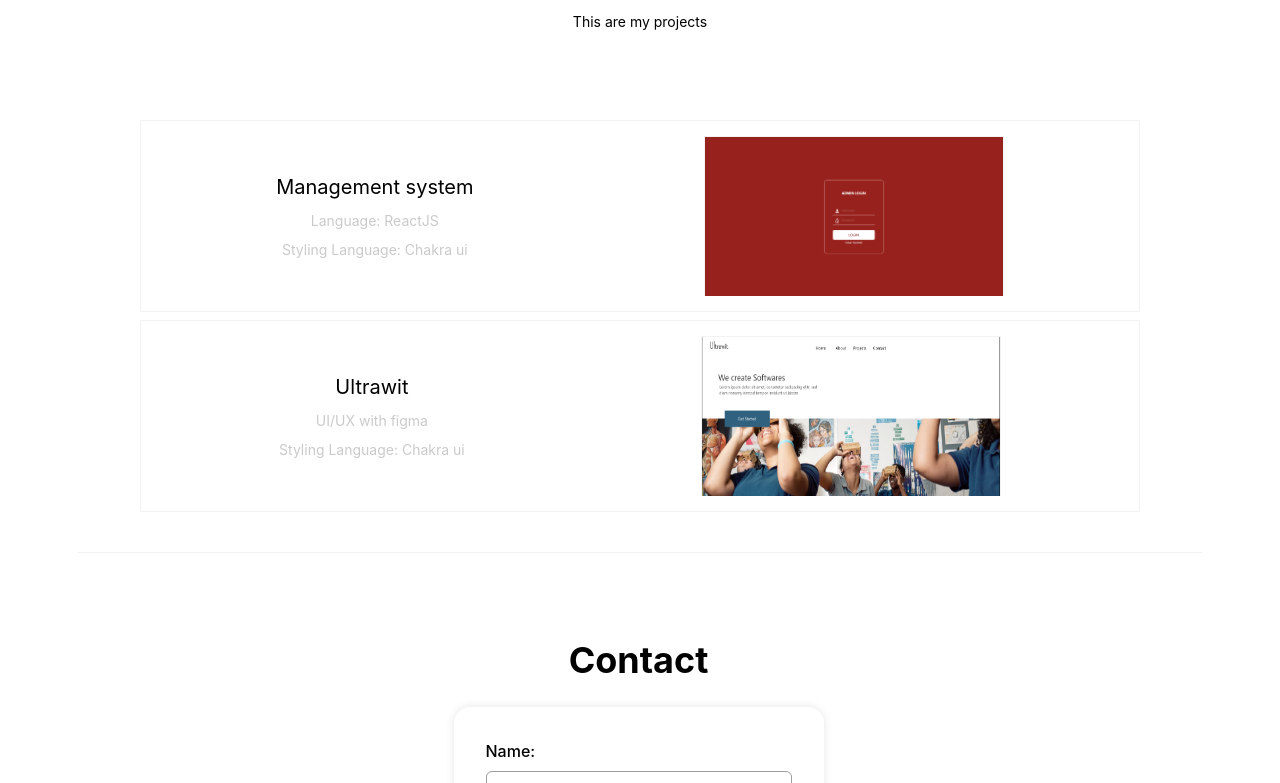
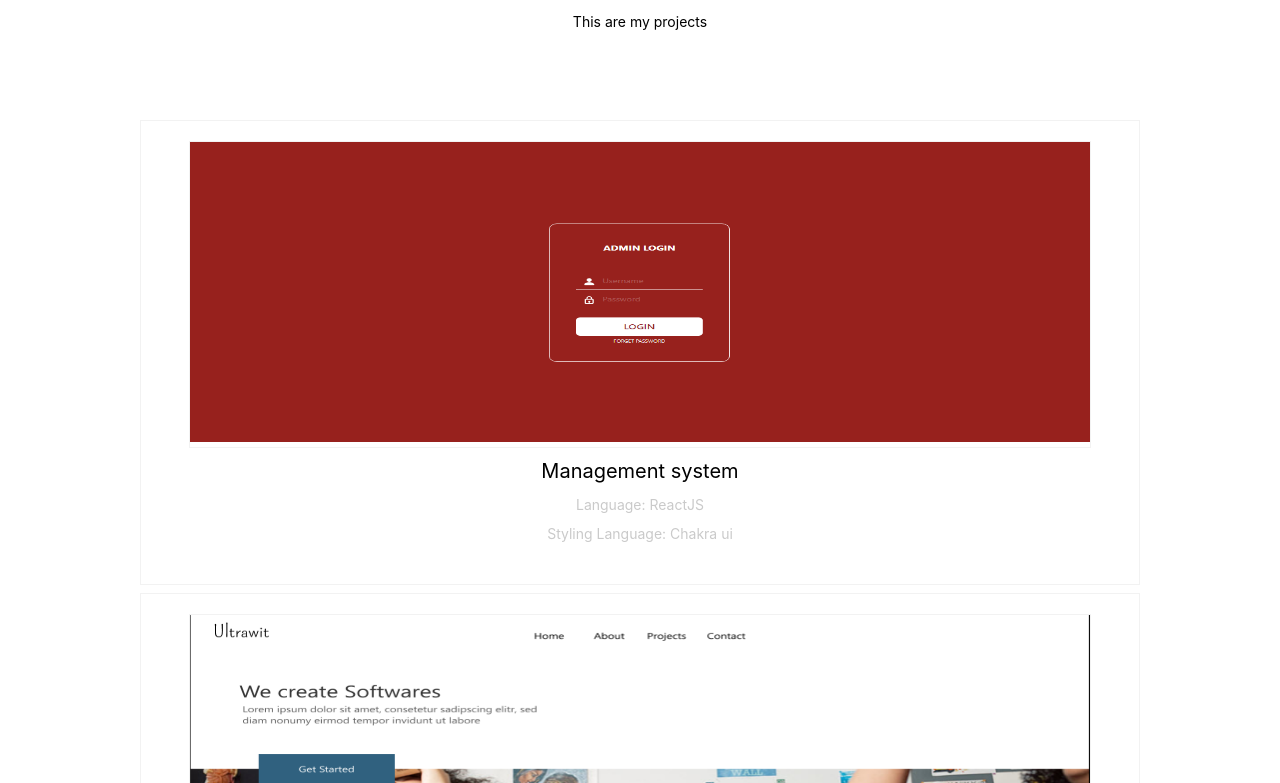
Before and after one commit to Dennis-star1001/Portfolio, a Next.js app: page / in a window 1280 px wide. Shown: the part 1417-2200 px from the top of the page. Built offline with nearby package versions, Linux system fonts and the light colour scheme.

Commit message:
Project page

```diff
--- a/pages/index.js
+++ b/pages/index.js
@@ -135,30 +135,30 @@ export default function Home() {
           <Text fontSize='sm' color='black'>This are my projects</Text>
 
           <VStack pt='20'>
-            <Flex flexDirection='row-reverse' align='center' justifyContent='space-around' border='1px solid #f2f2f2' h='48' w='1000px' pt='3' color='black' textAlign='left' p='5' fontSize='sm'>
-              <Box border='1px solid #f2f2f2' h='40' w='300px'>
-                <Image src='/M-system.png' alt='management system' height='160' width='300' />
+            <VStack flexDirection='column' align='center' justifyContent='space-around' border='1px solid #f2f2f2' h='auto' w='1000px' pt='3' color='black' textAlign='left' p='5' fontSize='sm'>
+              <Box border='1px solid #f2f2f2' h='auto' w='auto'>
+                <Image src='/M-system.png' alt='management system' height='300' width='900px' />
               </Box>
-              <Box maxW='56'>
-                <VStack>
+              <Box maxW='56'  pb='5'>
+                <VStack justifyContent='left'>
                   <Text color='black' fontSize='xl'>Management system</Text>
                   <Text color='#cacaca'>Language: ReactJS</Text>
                   <Text color='#cacaca'>Styling Language: Chakra ui</Text>
                 </VStack>
               </Box>
-            </Flex>
-            <Flex flexDirection='row-reverse' justifyContent='space-around' align='center' border='1px solid #f2f2f2' h='48' w='1000px' pt='3' color='black' textAlign='left' p='5' fontSize='sm'>
-              <Box border='1px solid #f2f2f2' h='40' w='300px'>
-                <Image src='/idea.png' alt='management system' height='160' width='300' />
+            </VStack>
+            <VStack flexDirection='column' align='center' justifyContent='space-around' border='1px solid #f2f2f2' h='auto' w='1000px' pt='3' color='black' textAlign='left' p='5' fontSize='sm'>
+            <Box border='1px solid #f2f2f2' h='auto' w='auto'>
+                <Image src='/idea.png' alt='management system' height='300' width='900px' />
               </Box>
               <Box maxW='56'>
                 <VStack>
                   <Text color='black' fontSize='xl'>Ultrawit</Text>
                   <Text color='#cacaca'>UI/UX with figma</Text>
-                  <Text color='#cacaca'>Styling Language: Chakra ui</Text>
+
                 </VStack>
               </Box>
-            </Flex>
+            </VStack>
             {/* <Flex flexDirection='row-reverse' justifyContent='space-around' align='center' border='1px solid #f2f2f2' h='48' w='1000px' pt='3' color='black' textAlign='left' p='5' fontSize='sm'>
               <Box border='1px solid #f2f2f2' h='40' w='300px'>
                 <Image src='/headset.jpg' alt='management system' height='160' width='300' />
```
